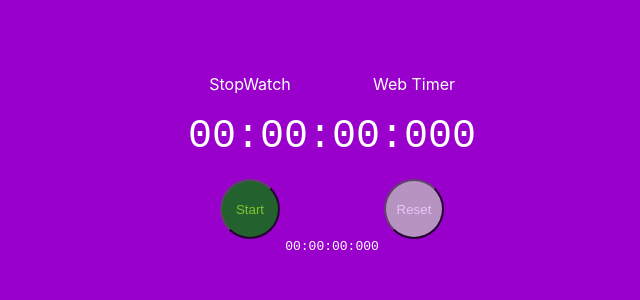
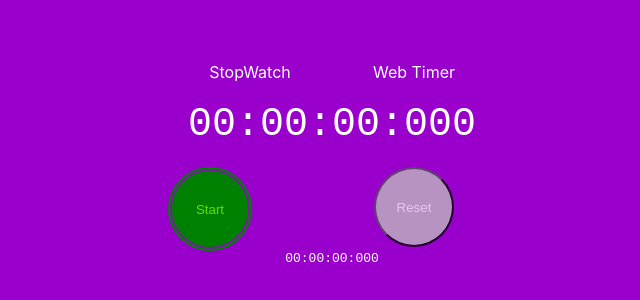
Before and after one commit to mar1n/stopwatch, a React (Create React App) app: page / in a window 1280 px wide. Shown: the part 108-408 px from the top of the page, without its empty margins (308-948 px from the left). Built offline with nearby package versions, Linux system fonts and the light colour scheme.

Commit message:
add styles for buttons

```diff
--- a/src/App.css
+++ b/src/App.css
@@ -58,28 +58,30 @@ li {
 
 .startButton {
   background-color: green;
-  height: 60px;
-  width: 60px;
+  height: 80px;
+  width: 80px;
   border-radius: 50%;
   outline: none;
   opacity: 0.77;
   color: chartreuse;
+  border: 2px solid #9900cc;
 }
 
 .stopButton {
   background-color: red;
-  height: 60px;
-  width: 60px;
+  height:80px;
+  width: 80px;
   border-radius: 50%;
   outline: none;
   opacity: 0.77;
   color: #fff;
+  border: 2px solid #9900cc;
 }
 
 .lapButton {
   background-color: silver;
-  height: 60px;
-  width: 60px;
+  height: 80px;
+  width: 80px;
   border-radius: 50%;
   outline: none;
   opacity: 0.77;
@@ -88,8 +90,8 @@ li {
 
 .resetButton {
   background-color: silver;
-  height: 60px;
-  width: 60px;
+  height: 80px;
+  width: 80px;
   border-radius: 50%;
   outline: none;
   opacity: 0.77;
@@ -133,3 +135,21 @@ li {
 .elapsedString {
   grid-column: 1 / 3;
 }
+
+.buttonBoxStart {
+  width: 80px;
+  height: 80px;
+  background-color: green;
+  padding: 2px;
+  border-radius: 50%;
+
+}
+
+.buttonBoxStop {
+  width: 80px;
+  height: 80px;
+  background-color: red;
+  padding: 2px;
+  border-radius: 50%;
+
+}
--- a/src/TimerActionButton.js
+++ b/src/TimerActionButton.js
@@ -3,7 +3,7 @@ import React from 'react';
 const TimerActionButton = ({ timerIsRunning, onStopClick, onLapClick, onStartClick, onResetClick }) => (
         timerIsRunning ?
                 <>
-                <div className='buttonBox1'>
+                <div className='buttonBoxStop'>
                     <button
                         className='stopButton'
                         onClick={onStopClick}
@@ -23,7 +23,7 @@ const TimerActionButton = ({ timerIsRunning, onStopClick, onLapClick, onStartCli
         :
 
                 <>
-                <div className='buttonBox1'>
+                <div className='buttonBoxStart'>
                     <button
                         className='startButton'
                         onClick={onStartClick}
```
